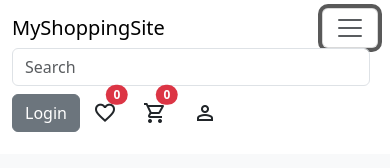
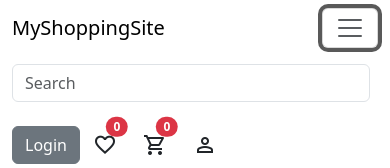
Before and after one commit to hargun-singh-khera/Major-Project-1, a React (Vite) app: page /cart in a window 390 px wide. Both pictures are taken after a click on the button "Toggle navigation". Shown: the top 168 px of the page. Built offline with nearby package versions, Linux system fonts and the light colour scheme.

Commit message:
refactor: improve padding in Header component for better layout

```diff
--- a/src/components/Header.jsx
+++ b/src/components/Header.jsx
@@ -12,7 +12,7 @@ const Header = () => {
             <div className="w-25">
 
             </div>
-            <div className="w-auto">
+            <div className="w-auto py-3 py-lg-1">
               <form className="d-flex" role="search">
                 <input className="form-control me-2" type="search" placeholder="Search" aria-label="Search"/>
               </form>
```
